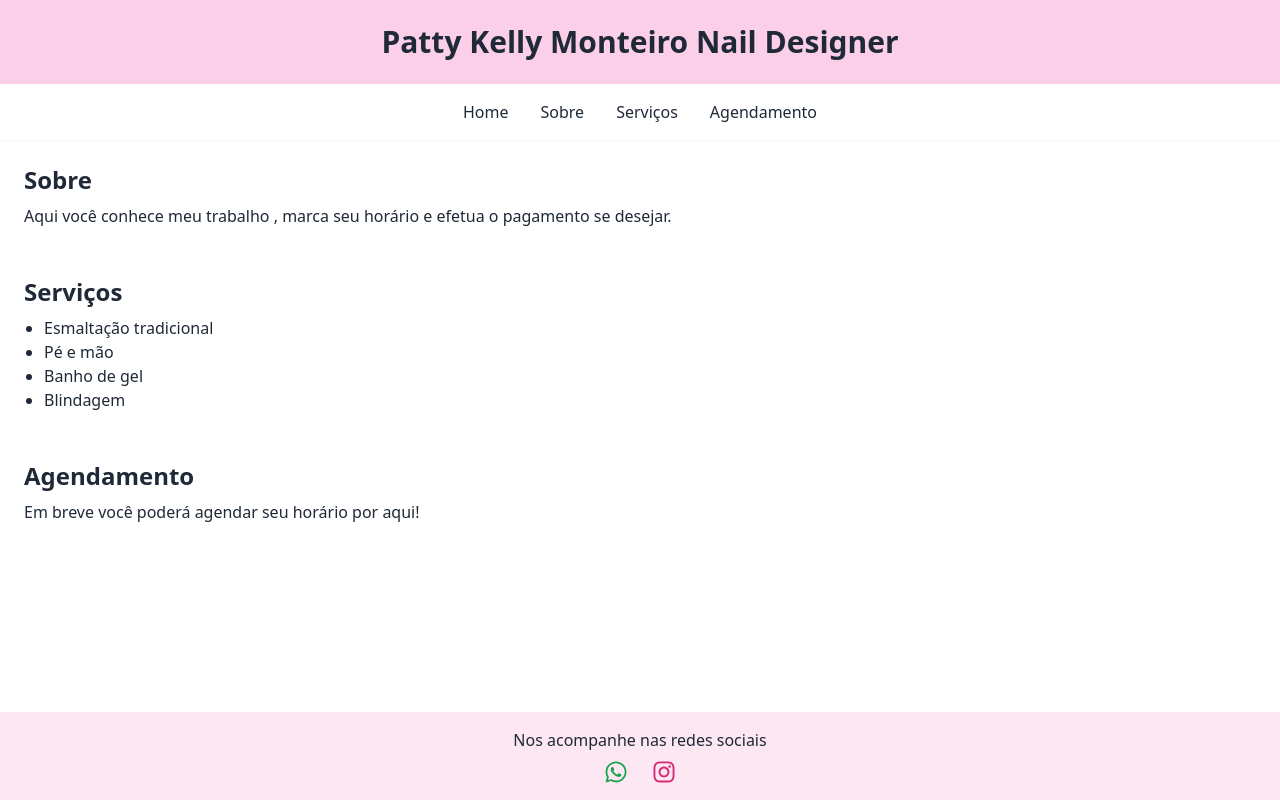
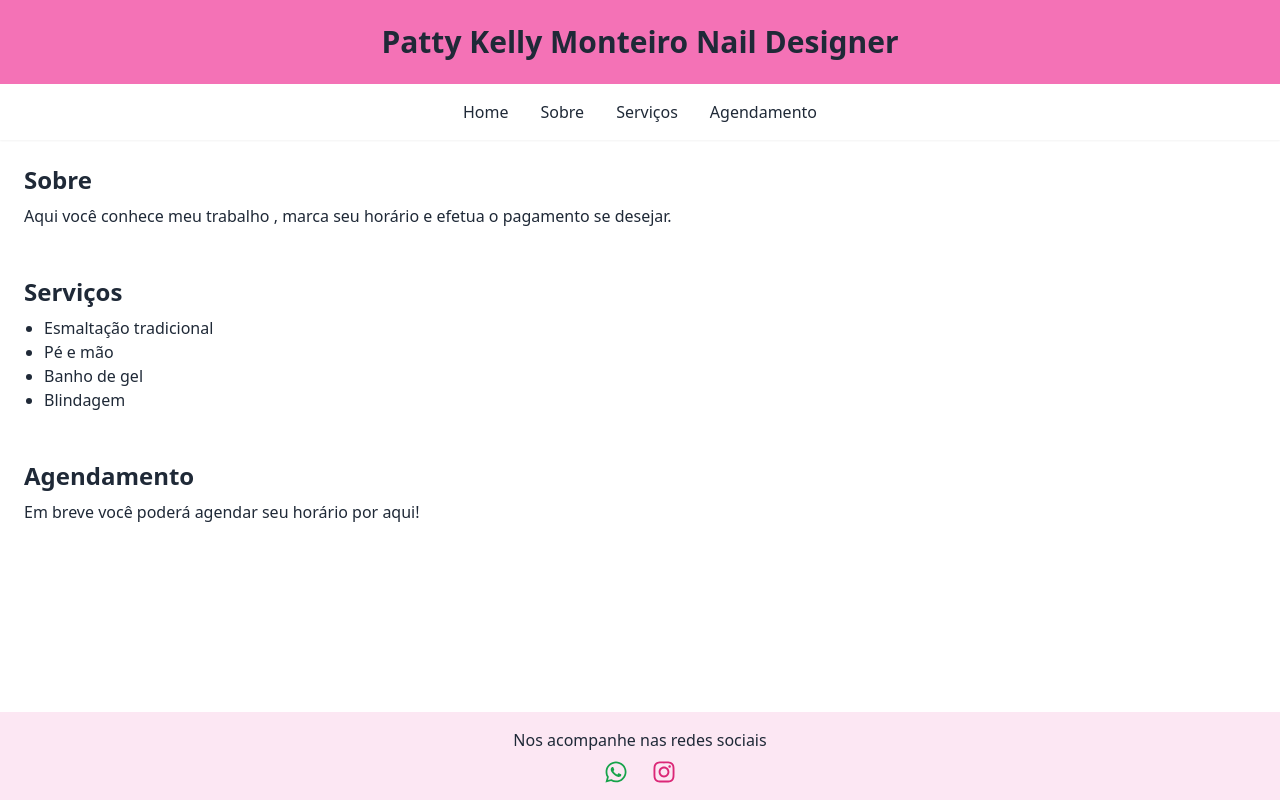
Before and after one commit to eduthiago/salao-patty-manicure, a React (Create React App) app: page / in a window 1280 px wide. Built offline with nearby package versions, Linux system fonts and the light colour scheme.

Commit message:
Altera a fonte do header

```diff
--- a/src/App.js
+++ b/src/App.js
@@ -6,7 +6,7 @@ function App() {
   return (
     <div className="flex flex-col min-h-screen font-sans text-gray-800">
       {/* Topo */}
-      <header className="bg-pink-200 p-6 text-center shadow-md">
+      <header className="bg-pink-400 p-6 text-center shadow-md">
         <h1 className="text-3xl font-bold">
           Patty Kelly Monteiro Nail Designer
         </h1>
```
